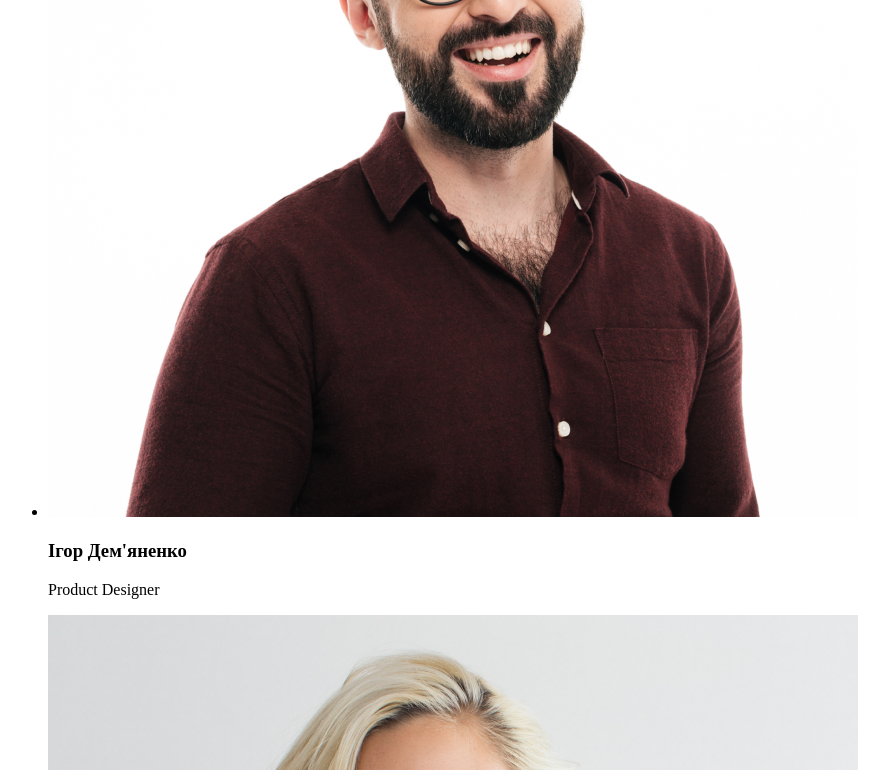
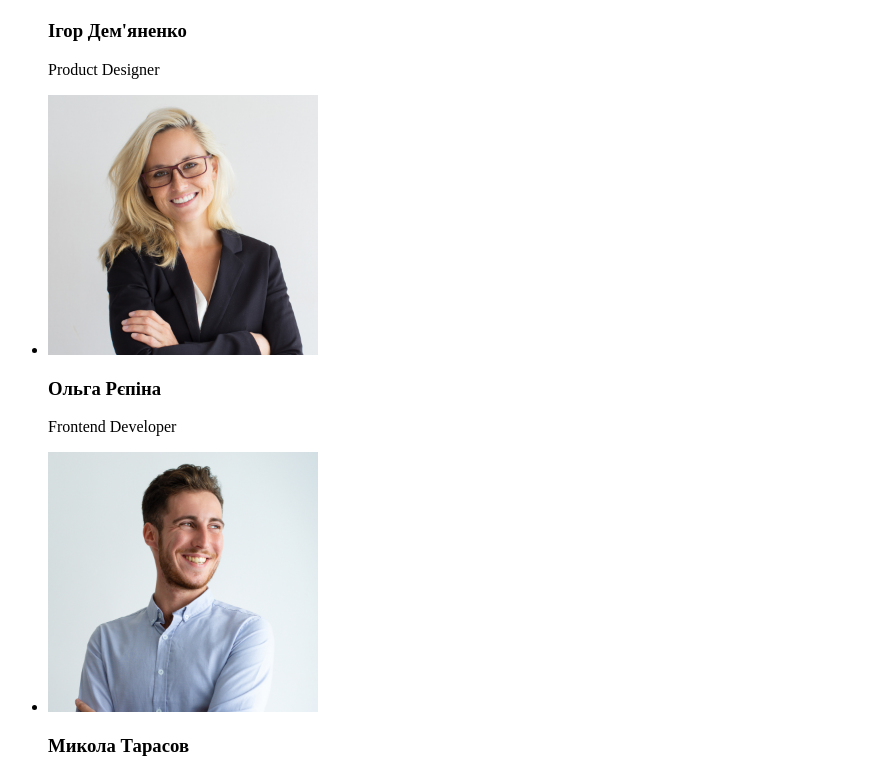
Before and after one commit to YNikaQa/goit-markup-hw-01, a plain HTML site: page index.html in a window 1280 px wide. Shown: the part 1890-2660 px from the top of the page, without its empty margins (0-889 px from the left). Drawn offline with Linux system fonts and the light colour scheme.

Commit message:
update the section

```diff
--- a/index.html
+++ b/index.html
@@ -91,22 +91,22 @@
                 <h2>Наша команда</h2>
                 <ul>
                     <li>
-                        <img src="./images/first_team_image.jpg" alt="first_team_image">
+                        <img src="./images/first_team_image.jpg" width="270" height="260" alt="first_team_image">
                         <h3>Ігор Дем'яненко</h3>
                         <p>Product Designer</p>
                     </li>
                     <li>
-                        <img src="./images/second_team_image.jpg" alt="second_team_image">
+                        <img src="./images/second_team_image.jpg" width="270" height="260" alt="second_team_image">
                         <h3>Ольга Рєпіна</h3>
                         <p>Frontend Developer</p>
                     </li>
                     <li>
-                        <img src="./images/third_team_image.jpg" alt="third_team_image">
+                        <img src="./images/third_team_image.jpg" width="270" height="260" alt="third_team_image">
                         <h3>Микола Тарасов</h3>
                         <p>Marketing</p>
                     </li>
                     <li>
-                        <img src="./images/fourth_team_image.jpg" alt="fourth_team_image">
+                        <img src="./images/fourth_team_image.jpg" width="270" height="260" alt="fourth_team_image">
                         <h3>Михайло Єрмаков</h3>
                         <p>UI Designer</p>
                     </li>
```
